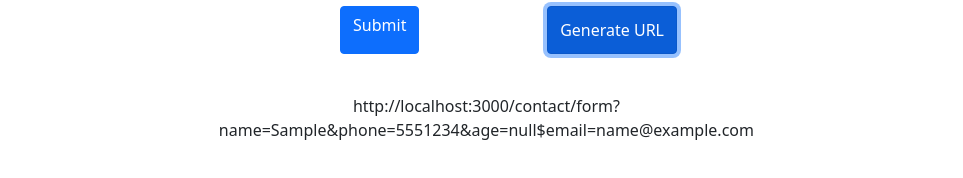
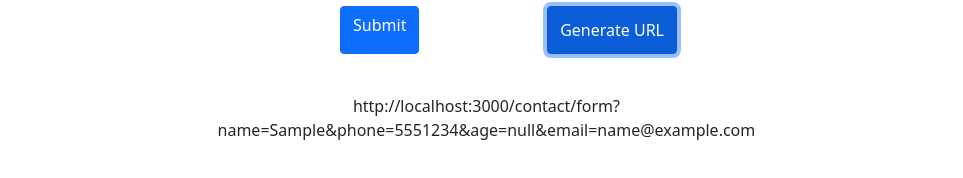
Before and after one commit to Adrusselljr/react-router, a React (Create React App) app: page /contact/form in a window 1280 px wide. Both pictures are taken after typing "Sample", "5551234", "name@example.com" into the empty fields and a click on the button "Generate URL". Shown: the part 508-686 px from the top of the page, without its empty margins (198-1161 px from the left). Built offline with nearby package versions, Linux system fonts and the light colour scheme.

Commit message:
modified Form.jsx

```diff
--- a/src/Pages/Form.jsx
+++ b/src/Pages/Form.jsx
@@ -20,7 +20,7 @@ function Form(props) {
     }, [nameSearchParam, phoneSearchParam, ageSearchParam, emailSearchParam])
 
     const handleOnClick = () => {
-        setClick(prevState => !prevState)
+        setClick(!click)
     }
 
     return (
@@ -54,7 +54,7 @@ function Form(props) {
             </div>
 
             {click === true
-                ? <p className='url'>{ `http://localhost:3000/contact/form?name=${props.name}&phone=${props.phone}&age=${props.age}$email=${props.email}` }</p>
+                ? <p className='url'>{ `http://localhost:3000/contact/form?name=${props.name}&phone=${props.phone}&age=${props.age}&email=${props.email}` }</p>
                 : ""
             }
 
```
